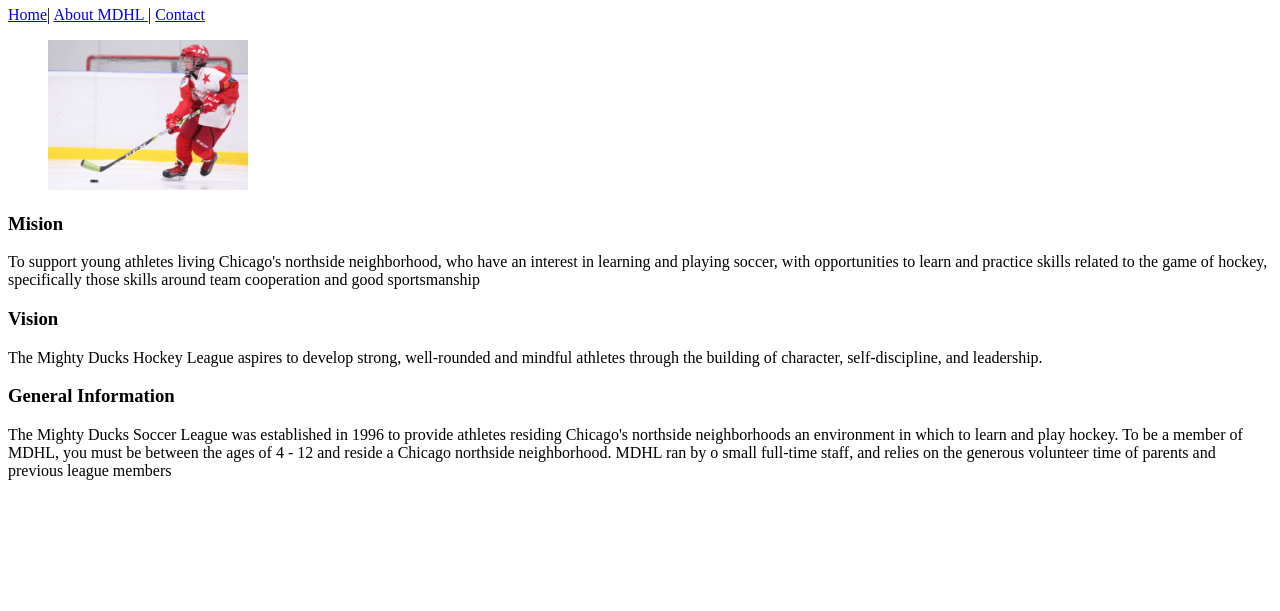
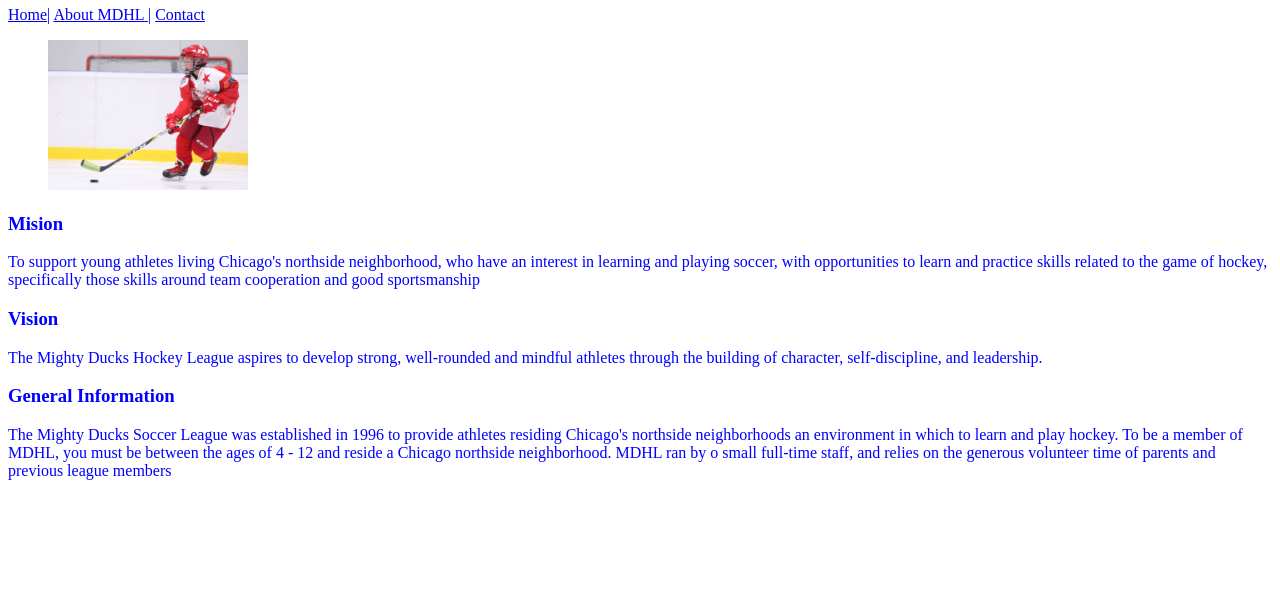
Before and after one commit to Lucho-Vidal/-Mighty-Ducks-Hockey-League, a plain HTML site: page aboutUs.html in a window 1280 px wide. Shown: the part 189-800 px from the top of the page. Drawn offline with Linux system fonts and the light colour scheme.

Commit message:
iniciando task

```diff
--- a/Styles/style.css
+++ b/Styles/style.css
@@ -0,0 +1,4 @@
+body{
+    background-color: 222;
+    color: blue;
+}
```
Also changed, not shown: index.html (+1 -1 lines).
